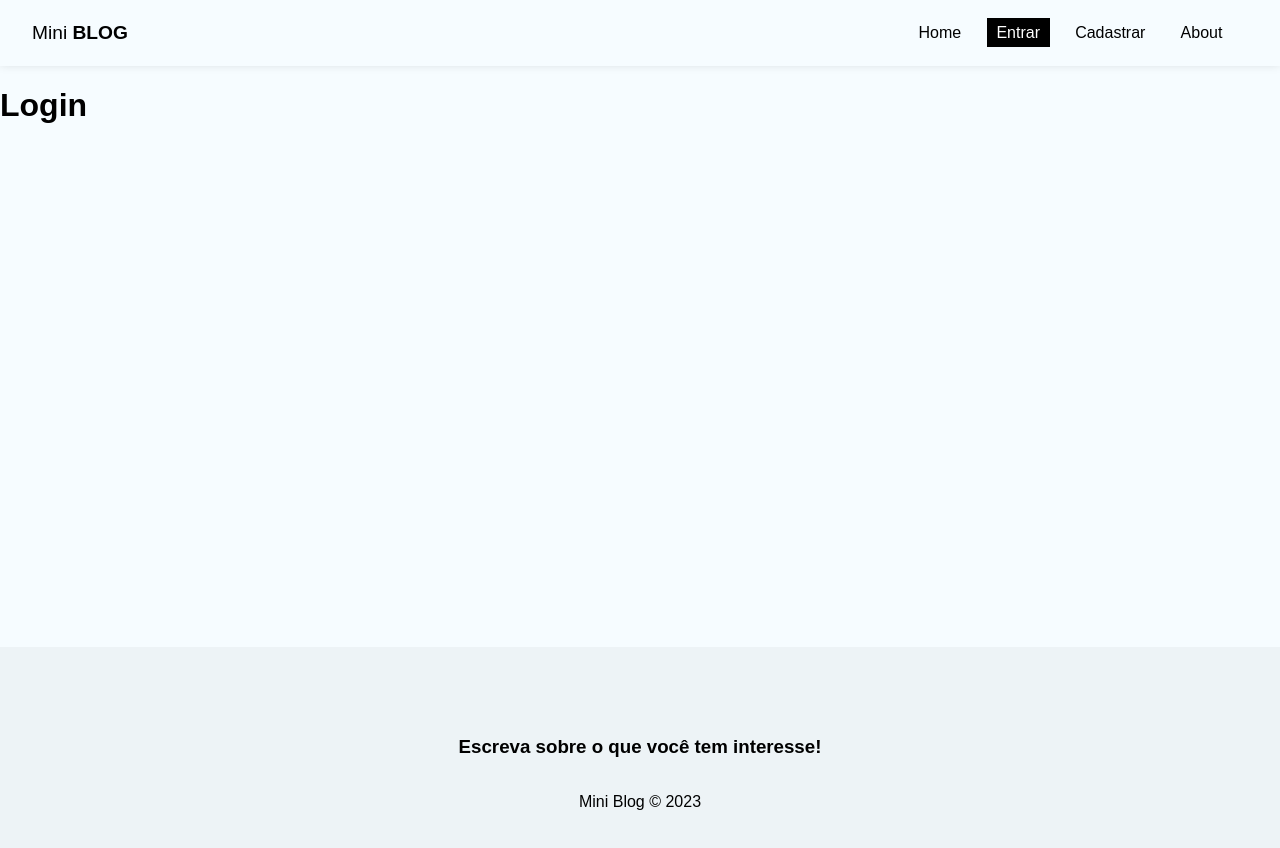
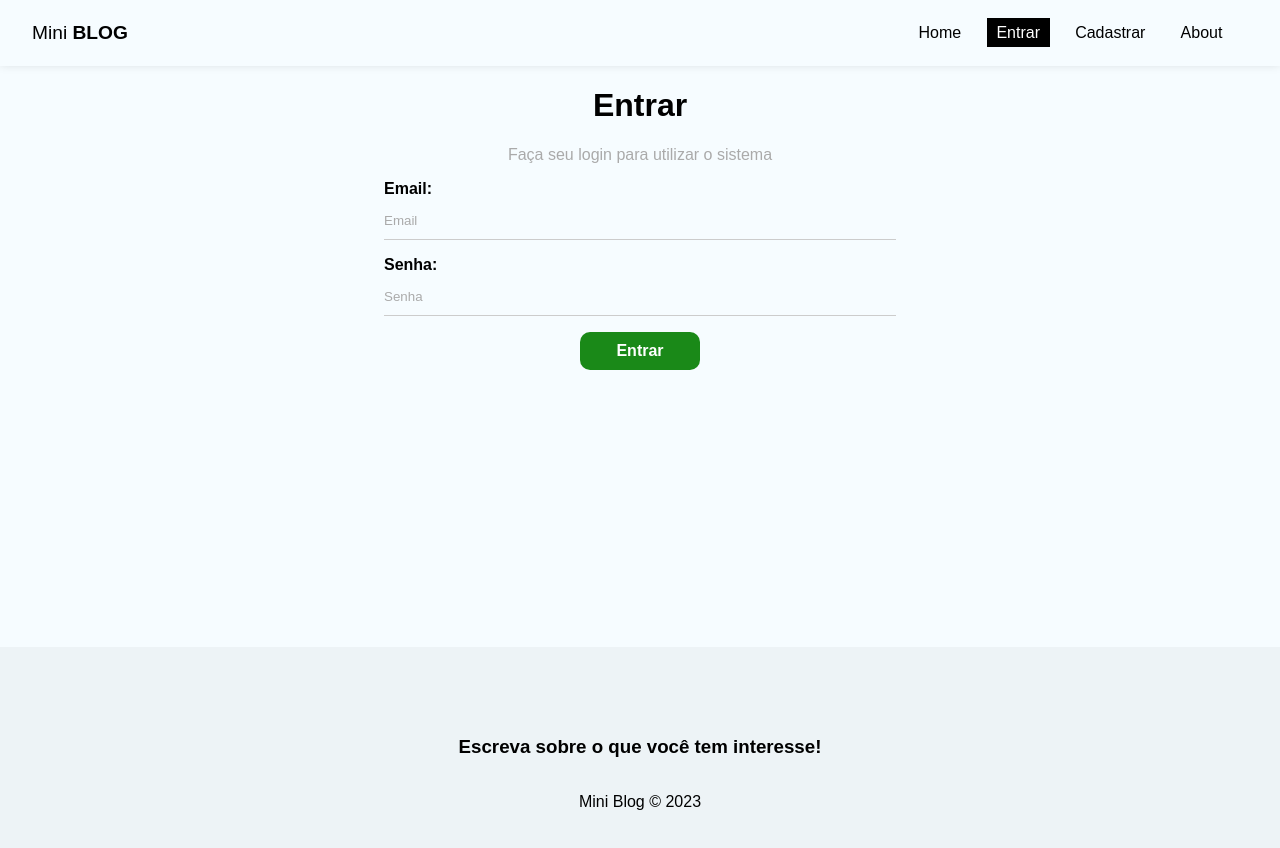
Before and after one commit to willy-deve/miniblog, a React (Create React App) app: page /login in a window 1280 px wide. Shown: the top 848 px of the page. Built offline with nearby package versions, Linux system fonts and the light colour scheme; no server answers.

Commit message:
pagina estatica login

```diff
--- a/src/pages/Login/Login.js
+++ b/src/pages/Login/Login.js
@@ -1,12 +1,82 @@
-import React from 'react';
+import React, { useEffect, useState } from 'react';
+import { useAuthentication } from '../../hooks/useAuthentication';
 import styles from "./Login.module.css"
 
 function Login() {
+
+  const [email, setEmail] = useState("")
+  const [password, setPassword] = useState("")
+  const [error, setError] = useState("")
+
+  const { createUser, error: authError, loading } = useAuthentication();
+
+  const handleSubmit = async (e) => {
+    e.preventDefault()
+
+
+    setError("")
+
+    const user = {
+      email,
+      password
+    }
+
+
+    const res = await createUser(user)
+
+    console.log(res)
+
+
+    setEmail("")
+    setPassword("")
+
+
+  }
+
+  useEffect(() => {
+
+    if (authError) {
+      setError(authError);
+    }
+  }, [authError])
+
   return (
-    <>
-      <h1>Login</h1>
+    <div className={styles.login}>
+      <h1>Entrar</h1>
+      <p>Faça seu login para utilizar o sistema</p>
+      <form onSubmit={handleSubmit}>
 
-    </>
+        <label>
+          <span>Email: </span>
+          <input
+            type="email"
+            name='email'
+            required
+            placeholder='Email'
+            value={email}
+            onChange={(e) => setEmail(e.target.value)}
+          />
+        </label>
+        <label>
+          <span>Senha: </span>
+          <input
+            type="password"
+            name='password'
+            required
+            placeholder='Senha'
+            value={password}
+            onChange={(e) => setPassword(e.target.value)}
+          />
+        </label>
+
+        {!loading && <button className='btn'>Entrar</button>}
+        {loading && <button className='btn'>Aguarde...</button>}
+        {error && <p className='error'>{error}</p>}
+      </form>
+
+
+
+    </div>
   );
 }
 
--- a/src/pages/Login/Login.module.css
+++ b/src/pages/Login/Login.module.css
@@ -0,0 +1,7 @@
+.login {
+  text-align: center;
+}
+
+.login p {
+  color: #aaa;
+}
```
